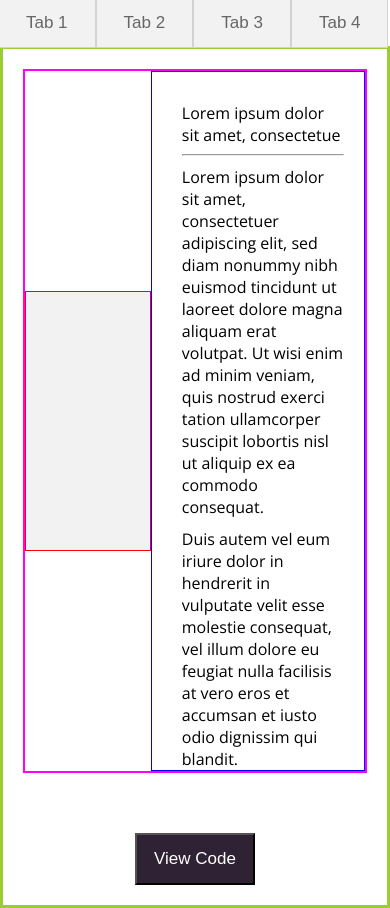
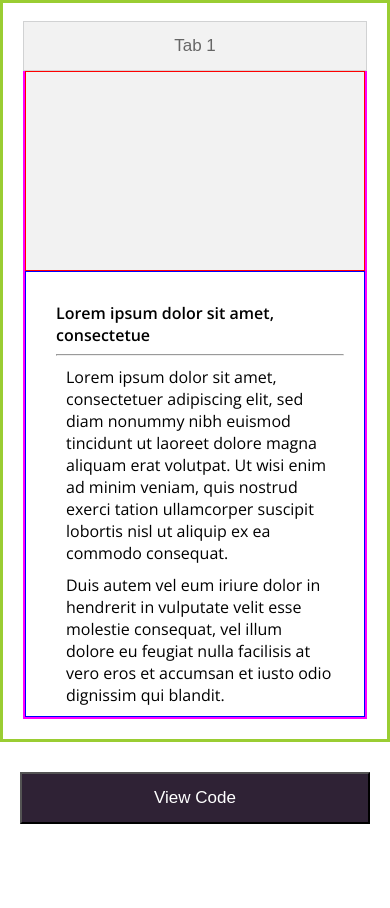
Before and after one commit to tmcjunkinmarquis/pattrn-party, a website: page AccordionTabs/index.html in a window 390 px wide. After the commit the page ends 844 px from the top, so only its background shows below. Drawn offline with nearby package versions, Linux system fonts and the light colour scheme.

Commit message:
Format for smaller width media

```diff
--- a/AccordionTabs/index.html
+++ b/AccordionTabs/index.html
@@ -14,53 +14,41 @@
 
 <body>
   <div class="tab-div">
-    <button class="tablink">Tab 1</button>
+
     <button class="tablink">Tab 2</button>
     <button class="tablink">Tab 3</button>
     <button class="tablink">Tab 4</button>
   </div>
 
-<div id="tab-one" class="tabcontent" >
+  <div id="tab-one" class="tabcontent">
+    <button class="tablink">Tab 1</button>
     <div id="without-lower-button">
+
       <div class="img-placeholder"></div>
       <div class="title-and-description">
         <h3>Lorem ipsum dolor sit amet, consectetue</h3>
         <hr>
-    <article style="" id="one-text">
+
+        <article style="" tabindex="0">
           <p id="paragraph-one">
-         Lorem ipsum dolor sit amet, consectetuer adipiscing elit, sed diam nonummy nibh euismod tincidunt ut laoreet dolore magna
-        aliquam erat volutpat. Ut wisi enim ad minim veniam, quis nostrud exerci tation ullamcorper suscipit lobortis nisl ut aliquip
+            Lorem ipsum dolor sit amet, consectetuer adipiscing elit, sed diam nonummy nibh euismod tincidunt ut
+            laoreet dolore magna
+            aliquam erat volutpat. Ut wisi enim ad minim veniam, quis nostrud exerci tation ullamcorper suscipit
+            lobortis nisl ut aliquip
             ex ea commodo consequat.
           </p>
 
           <p id="paragrahp-two">
-        Duis autem vel eum iriure dolor in hendrerit in vulputate velit esse molestie consequat, vel illum dolore eu feugiat nulla
+            Duis autem vel eum iriure dolor in hendrerit in vulputate velit esse molestie consequat, vel illum dolore
+            eu feugiat nulla
             facilisis at vero eros et accumsan et iusto odio dignissim qui blandit.
           </p>
-
         </article>
-    <p style="display:none" id="two-text">Lorem ipsum dolor sit amet, consectetuer adipiscing elit, sed diam nonummy nibh euismod tincidunt ut laoreet dolore magna
-      aliquam erat volutpat. Ut wisi enim ad minim veniam, quis nostrud exerci tation ullamcorper suscipit lobortis nisl ut aliquip
-      ex ea commodo consequat. Duis autem vel eum iriure dolor in hendrerit in vulputate velit esse molestie consequat, vel illum
-      dolore eu feugiat nulla facilisis at vero eros et accumsan et iusto odio dignissim qui blandit.
-    </p>
-    <p style="display:none" id="three-text">Lorem ipsum dolor sit amet, consectetuer adipiscing elit, sed diam nonummy nibh euismod
-      tincidunt ut laoreet dolore magna aliquam erat volutpat. Ut wisi enim ad minim veniam, quis nostrud exerci tation ullamcorper
-      suscipit lobortis nisl ut aliquip ex ea commodo consequat. Duis autem vel eum iriure dolor in hendrerit in vulputate velit
-      esse molestie consequat, vel illum dolore eu feugiat nulla facilisis at vero eros et accumsan et iusto odio dignissim qui
-      blandit.
-    </p>
-    <p style="display:none" id="four-text">Lorem ipsum dolor sit amet, consectetuer adipiscing elit, sed diam nonummy nibh euismod
-      tincidunt ut laoreet dolore magna aliquam erat volutpat. Ut wisi enim ad minim veniam, quis nostrud exerci tation ullamcorper
-      suscipit lobortis nisl ut aliquip ex ea commodo consequat. Duis autem vel eum iriure dolor in hendrerit in vulputate velit
-      esse molestie consequat, vel illum dolore eu feugiat nulla facilisis at vero eros et accumsan et iusto odio dignissim qui
-      blandit.
-    </p>
       </div>
-
     </div>
+  </div>
+  <div class="view-code-wrapper">
     <button id="view-code-button">View Code</button>
-
   </div>
 
 
--- a/AccordionTabs/styles.css
+++ b/AccordionTabs/styles.css
@@ -10,6 +10,10 @@ html {
 }
 .tab-div {
   width: 100%;
+}
+
+h3 {
+      font-weight: 600;
 }
 
 .tablink {
@@ -41,7 +45,7 @@ html {
 .img-placeholder {
   border: 1px solid red;
   width: 37%;
-  height: 260px;
+  height: 330px;
   background-color: #F2F2F2;
 }
 
@@ -62,9 +66,39 @@ html {
   margin-top: 60px;
   padding: 14px 16px;
   font-size: 17px;
+  font-weight: inherit;
 
 }
 
 p {
-  margin-top: 10px;
+  margin: 10px;
+
 }
+
+@media screen and (max-width: 660px) {
+  .tablink {
+    width: 100%;
+  }
+
+  #without-lower-button {
+    flex-direction: column;
+  }
+  .img-placeholder {
+    width: 100%;
+    height: 200px;
+  }
+  .title-and-description {
+    width: 100%;
+  }
+  .tab-div {
+    display: none;
+  }
+  .view-code-wrapper {
+    padding: 0 20px;
+  }
+  #view-code-button {
+    width: 100%;
+    margin-top: 30px;
+
+  }
+}
```
Lines whose indentation alone changed are shown as unchanged.
